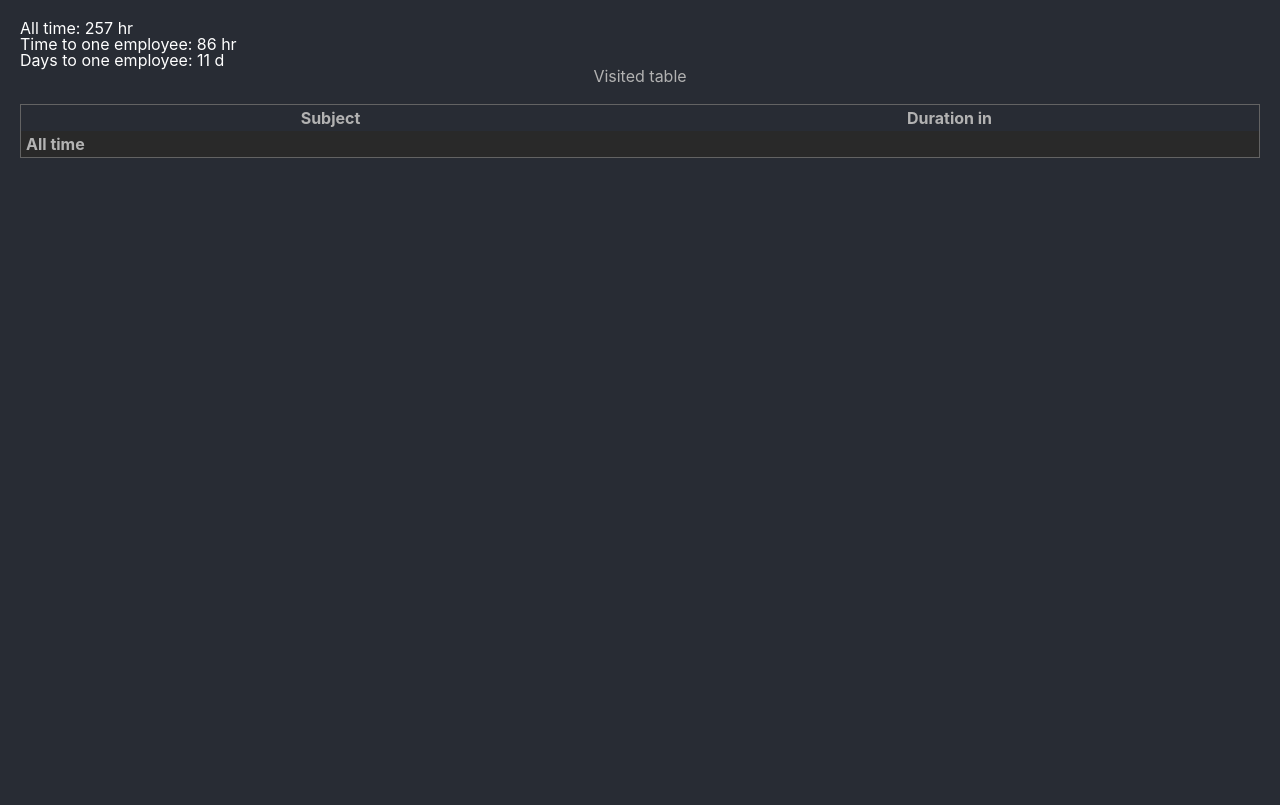
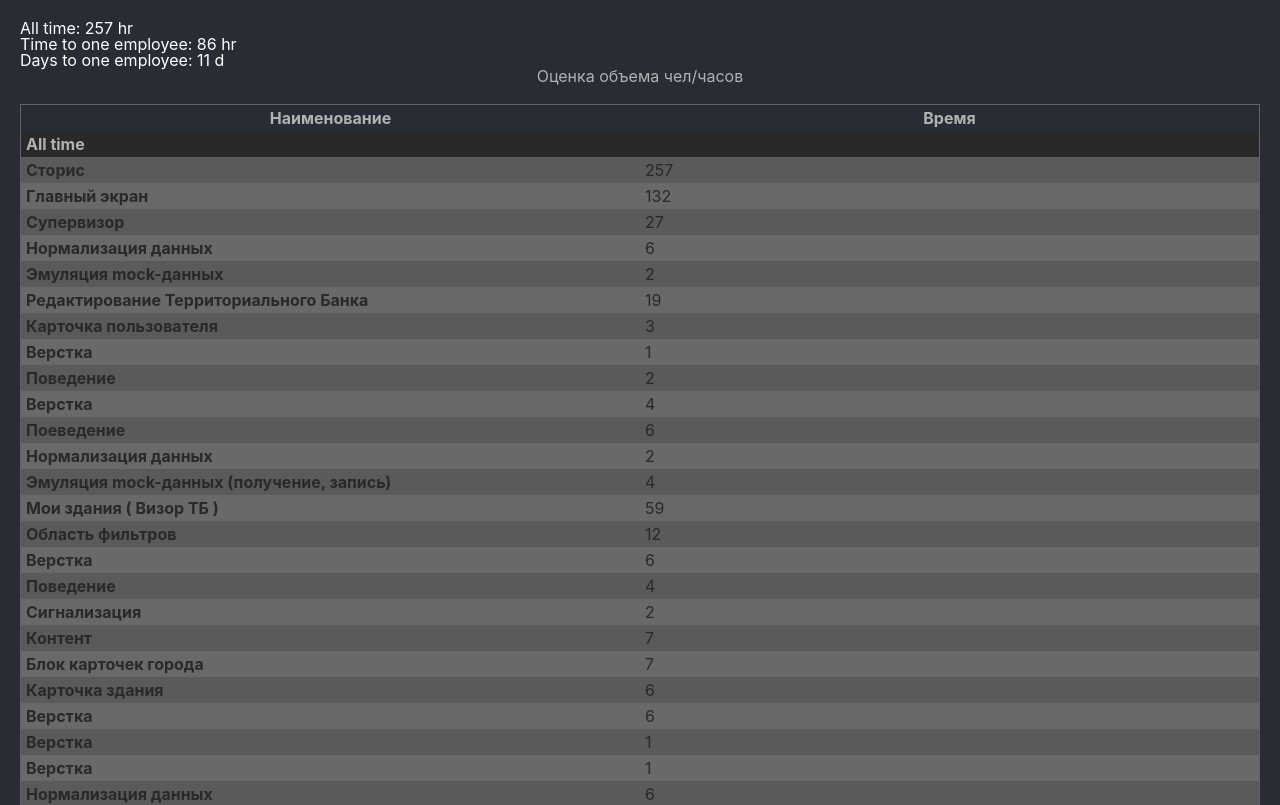
Before and after one commit to fishr-flash/visited-table, a React (Create React App) app: page / in a window 1280 px wide. Shown: the top 805 px of the page. Built offline with nearby package versions, Linux system fonts and the light colour scheme.

Commit message:
версия с плоской неправильной таблицей

```diff
--- a/src/smeta2/data.js
+++ b/src/smeta2/data.js
@@ -1,5 +1,6 @@
 export default
 {
+    "name": "Сторис",
     "stories": [
         {
             "name": "Главный экран",
--- a/src/smeta2/index.jsx
+++ b/src/smeta2/index.jsx
@@ -1,14 +1,17 @@
 import React, {Fragment, useState} from "react";
 import jsonData from './data';
-import {parseObject} from "./utils";
+import {calculateTimes} from "./utils";
 import {fullClone} from "../utils";
+
+export const DEFAULT_EXPAND = true;
+export const RATIO = 2;
+
 // eslint-disable-next-line import/no-anonymous-default-export
 export default () => {
 
     let sum = 0;
-    const ratio = 2;
 
-    sum = parseObject(jsonData, ratio);
+    sum = calculateTimes(jsonData, RATIO);
 
     function extractData(data) {
         return data;
@@ -24,6 +27,7 @@ export default () => {
         const clr = 'color: #72b8f5';
         console.group('%c path: "src/smeta2/index.jsx", line: "54", time: "22:16:8:273"', clr1);
         console.info('%c jsonData: ', clr, (jsonData));
+        console.info('%c content: ', clr, (content));
         // console.info('%c JSON,parseObject(jsonData): ', clr, JSON.stringify(jsonData) );
         //console.info('this: ', this );
         //console.table( this );
@@ -36,8 +40,43 @@ export default () => {
     const hoursToOne = Math.round(sum / 3);
     const daysToOne = Math.round(hoursToOne / 8);
 
+    let keyIndex = 0;
+
     function rowsGroup(content) {
-        return false;
+        //////////////////////////CONSOLE//////////////////////////
+        /// TODO: path: "src/smeta2/index.jsx" line "47", time: "0:34:27:182"'
+        if (process && process.env.MODE_ENV !== 'production') {
+            const clr1 = 'color: #747678';
+            const clr = 'color: #72b8f5';
+            console.group('%c path: "src/smeta2/index.jsx", line: "47", time: "0:34:27:182"', clr1);
+            console.info('%c content: ', clr, content);
+            //console.info('this: ', this );
+            //console.table( this );
+            console.groupEnd();
+        }
+        ////////////////////////END CONSOLE////////////////////////
+        return (
+            <Fragment>
+                {Object.keys(content).map((key) => {
+                        const item = content[key];
+                        return Array.isArray(item) ? item.map((v) => rowsGroup(v)) :
+                        key === 'name' ?  (
+                            <tr key={`${keyIndex}`} className={'visited-table__tr-unit'}>
+                                <th>{content.name}</th>
+                                <td>{content.subTotal ? content.subTotal : content.hours}</td>
+                            </tr>
+                        ): null;
+                    }
+                )}
+
+                {/*<tr key={`${keyIndex}`} className={'visited-table__tr-unit'}>
+                    <th>{content.name}</th>
+                    <td>{''}</td>
+                    <td>{content.subTotal ? content.subTotal : content.hours}</td>
+                </tr>*/}
+
+            </Fragment>)
+
     }
 
     return (
@@ -47,11 +86,11 @@ export default () => {
             <div>{`Days to one employee: ${daysToOne} d`}</div>
             <div className={'wrapper'}>
                 <table className={'visited-table'} rules={'rows'} border={'1'}>
-                    <caption>Visited table</caption>
+                    <caption>Оценка объема чел/часов</caption>
                     <thead>
                     <tr>
-                        <th>Subject</th>
-                        <th>Duration in</th>
+                        <th>Наименование</th>
+                        <th>Время</th>
                     </tr>
                     </thead>
                     <tbody>
--- a/src/smeta2/utils.js
+++ b/src/smeta2/utils.js
@@ -1,21 +1,24 @@
+import {DEFAULT_EXPAND, RATIO} from "./index";
+
 export const parseArr = (arr, ratio) => {
     let subTotal = 0;
     arr.forEach((v) => {
-        subTotal += parseObject(v,ratio);
+        subTotal += calculateTimes(v);
     });
     return subTotal;
 }
 
-export const parseObject = (obj, ratio) => {
+export const calculateTimes = (obj) => {
     let subTotal = 0;
 
     if (obj.hasOwnProperty('duration')) {
-        obj.hours = obj.duration * ratio;
+        obj.hours = obj.duration * RATIO;
         subTotal += Math.round(obj.hours);
     } else {
+        obj.expand = DEFAULT_EXPAND;
         for (const objKey in obj) {
             if (Array.isArray(obj[objKey])) {
-                subTotal += parseArr(obj[objKey], ratio);
+                subTotal += parseArr(obj[objKey]);
             }
         }
         obj.subTotal = subTotal;
```
